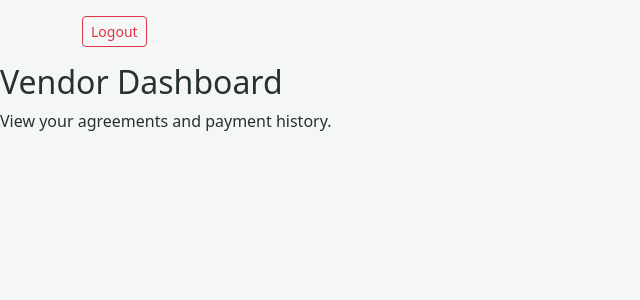
After one commit to AddryaneBautista/MarketEase-Bautista-Addryane-G01, a Django app: page /dashboard/vendor/ in a window 1280 px wide. The commit adds this page. Shown: the top 300 px of the page, without its empty margins (0-640 px from the left). Run offline with Django 5.2, Linux system fonts and the light colour scheme; the visitor is signed in with stand-in values (Sample User, id 1).

Commit message:
feat(dashboard): add admin, staff, and vendor template

```diff
--- /dev/null
+++ b/dashboard/urls.py
@@ -0,0 +1,9 @@
+from django.urls import path
+from . import views
+
+urlpatterns = [
+    path("", views.DashboardRedirectView.as_view(), name="dashboard"),
+    path("dashboard/admin/", views.AdminDashboardView.as_view(), name="dashboard_admin"),
+    path("dashboard/staff/", views.StaffDashboardView.as_view(), name="dashboard_staff"),
+    path("dashboard/vendor/", views.VendorDashboardView.as_view(), name="dashboard_vendor"),
+]
--- a/dashboard/views.py
+++ b/dashboard/views.py
@@ -1,3 +1,33 @@
-from django.shortcuts import render
+from django.contrib.auth.mixins import LoginRequiredMixin, UserPassesTestMixin
+from django.urls import reverse
+from django.views.generic import RedirectView, TemplateView
+from accounts.models import CustomUser
 
 # Create your views here.
+Role = CustomUser.Role
+
+class RoleDashboardView(LoginRequiredMixin, UserPassesTestMixin, TemplateView):
+    role = None
+
+    def test_func(self):
+        return self.request.user.role == self.role  # wrong role -> 403
+
+    def get_template_names(self):
+        return [f"dashboard/{self.role.lower()}.html"]
+
+
+class AdminDashboardView(RoleDashboardView):
+    role = Role.ADMIN
+
+
+class StaffDashboardView(RoleDashboardView):
+    role = Role.STAFF
+
+
+class VendorDashboardView(RoleDashboardView):
+    role = Role.VENDOR
+
+
+class DashboardRedirectView(LoginRequiredMixin, RedirectView):
+    def get_redirect_url(self, *args, **kwargs):
+        return reverse(f"dashboard_{self.request.user.role.lower()}")
--- a/marketease/urls.py
+++ b/marketease/urls.py
@@ -22,4 +22,5 @@ urlpatterns = [
     path('admin/', admin.site.urls),
     path("accounts/", include("accounts.urls")),
     path("accounts/", include("django.contrib.auth.urls")),
+    path("", include("dashboard.urls")),
 ]
--- a/templates/base.html
+++ b/templates/base.html
@@ -11,6 +11,14 @@
 </head>
 <body>
   <main>
+    {% if user.is_authenticated %}
+      <div class="container pt-3 text-start">
+        <form method="post" action="{% url 'logout' %}">
+          {% csrf_token %}
+          <button type="submit" class="btn btn-outline-danger btn-sm">Logout</button>
+        </form>
+      </div>
+    {% endif %}
     <div class="container pt-3">
       {% if messages %}
         {% for message in messages %}
--- /dev/null
+++ b/templates/dashboard/admin.html
@@ -0,0 +1,5 @@
+{% extends "base.html" %}
+{% block content %}
+<h2>Admin Dashboard</h2>
+<ul><li><a href="{% url 'admin:index' %}">Manage users and roles</a></li></ul>
+{% endblock %}
--- /dev/null
+++ b/templates/dashboard/staff.html
@@ -0,0 +1,5 @@
+{% extends "base.html" %}
+{% block content %}
+<h2>Staff Dashboard</h2>
+<p>Manage vendors, stalls, agreements, payments, inspections, violations.</p>
+{% endblock %}
--- /dev/null
+++ b/templates/dashboard/vendor.html
@@ -0,0 +1,5 @@
+{% extends "base.html" %}
+{% block content %}
+<h2>Vendor Dashboard</h2>
+<p>View your agreements and payment history.</p>
+{% endblock %}
```
